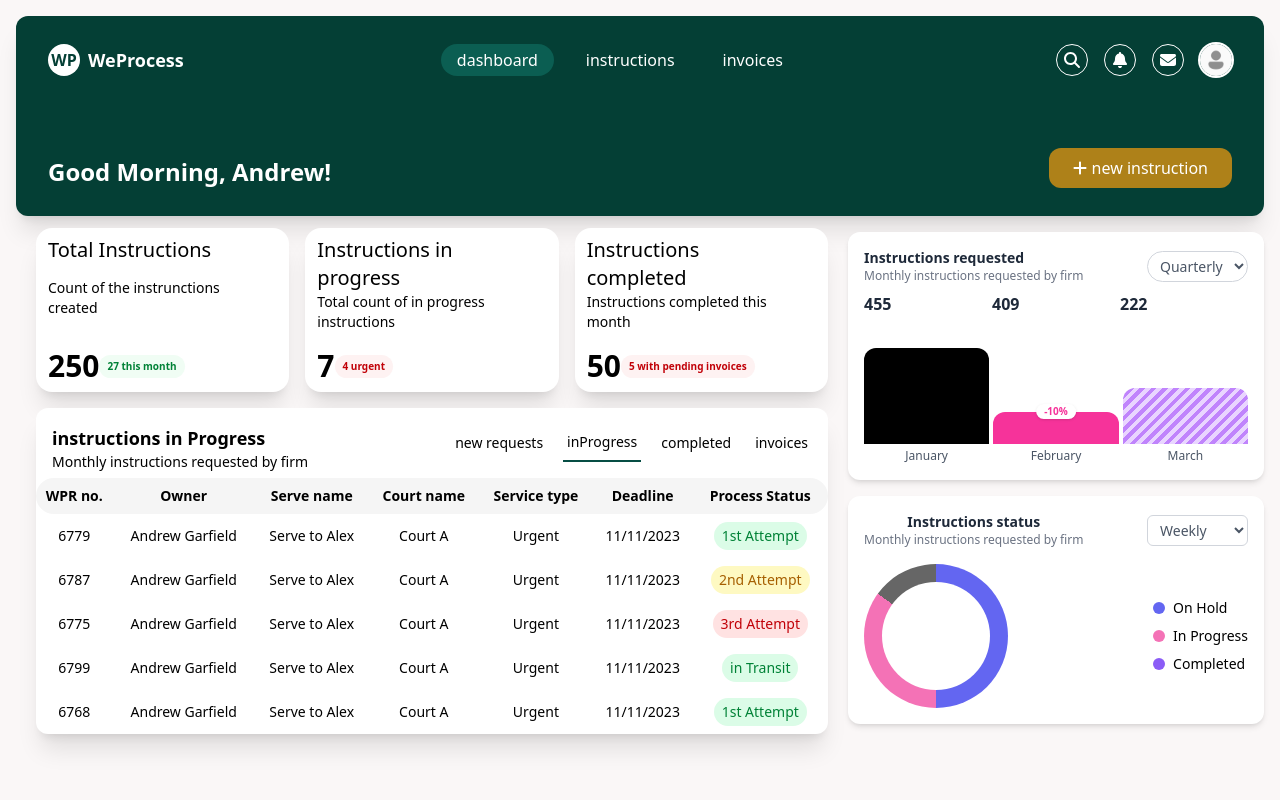
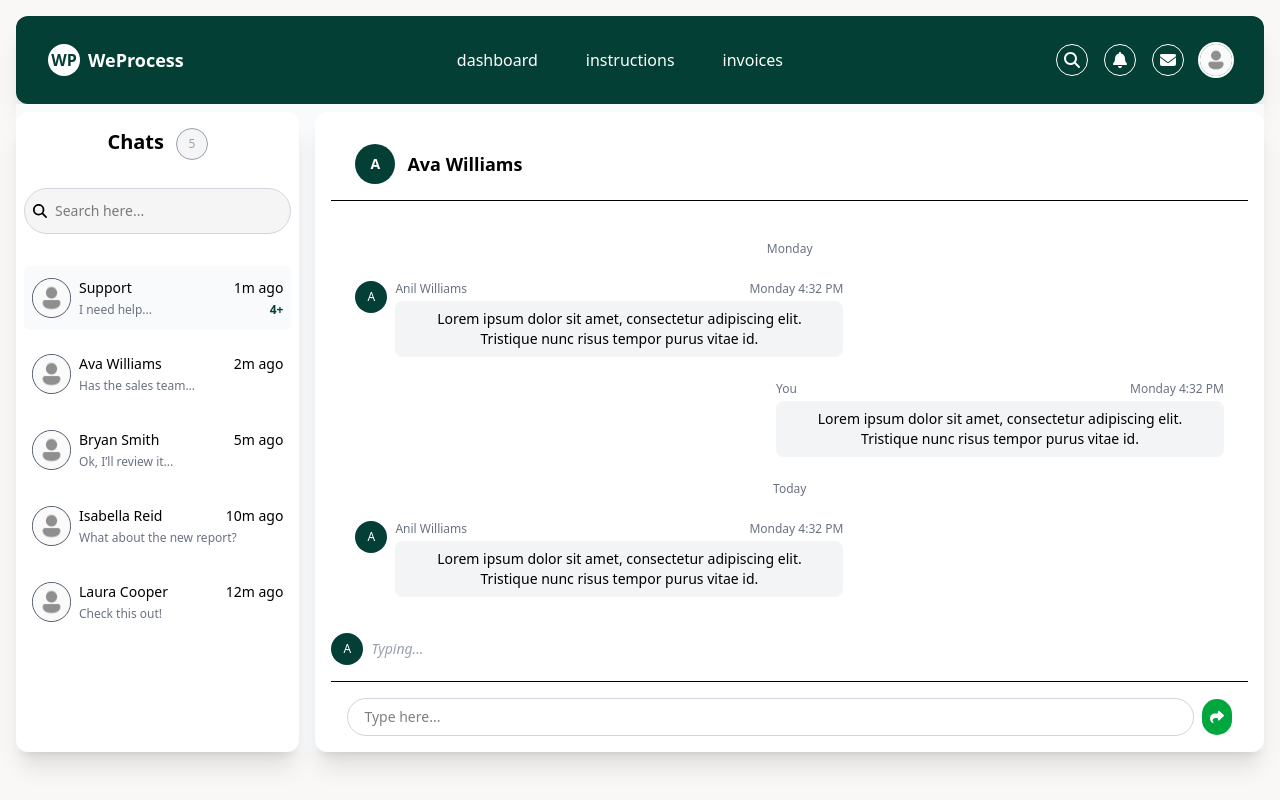
Before and after one commit to RustamKazmi/WeProcess, a React (Vite) app: page /#/chats in a window 1280 px wide. Before the commit this address led to /dashboard. Built offline with nearby package versions, Linux system fonts and the light colour scheme.

Commit message:
Fix image paths for GitHub Pages

```diff
--- a/package.json
+++ b/package.json
@@ -1,11 +1,10 @@
 {
+  "homepage": "https://rustamkazmi.github.io/WeProcess/",
   "name": "weprocess",
-    "homepage": "https://RustamKazmi.github.io/WeProcess",
   "private": true,
   "version": "0.0.0",
   "type": "module",
   "scripts": {
-    "homepage": "https://RustamKazmi.github.io/WeProcess",
     "dev": "vite",
     "build": "vite build",
     "lint": "eslint .",
--- a/src/App.jsx
+++ b/src/App.jsx
@@ -1,5 +1,5 @@
 import './App.css'
-import { BrowserRouter as Router, Routes, Route, Navigate } from 'react-router-dom';
+import { HashRouter as Router, Routes, Route, Navigate } from 'react-router-dom';
 import Dashboard from './components/Dashboard'
 import Instructions from './components/instructions'
 import Invoices from './components/Invoices'
--- a/src/components/ChatUI.jsx
+++ b/src/components/ChatUI.jsx
@@ -34,7 +34,7 @@ export default function ChatUI() {
             {/* Chat List Items */}
             {ChatList.map((chat, idx) => (
               <div key={idx} className={`p-2 rounded-md flex gap-2 items-center justify-start cursor-pointer hover:bg-gray-100 text-start ${chat.unread ? "bg-gray-50" : ""}`}>
-                <div className="w-12 h-12 rounded-full text-white flex items-center justify-center text-lg"><img className="w-fit rounded-full bg-gray-300 border border-gray-600" src='/images/avatar.png' alt="" /></div>
+                <div className="w-12 h-12 rounded-full text-white flex items-center justify-center text-lg"><img className="w-fit rounded-full bg-gray-300 border border-gray-600" src='./images/avatar.png' alt="" /></div>
                 <div className="flex flex-col gap-1 w-full">
                   <div className=" flex justify-between w-full">
                     <p className="font-medium">{chat.name}</p>
--- a/vite.config.js
+++ b/vite.config.js
@@ -4,6 +4,7 @@ import tailwindcss from '@tailwindcss/vite'
 
 // https://vite.dev/config/
 export default defineConfig({
+    base: '/WeProcess/',
   plugins: [
       tailwindcss(),
     react()],
```
